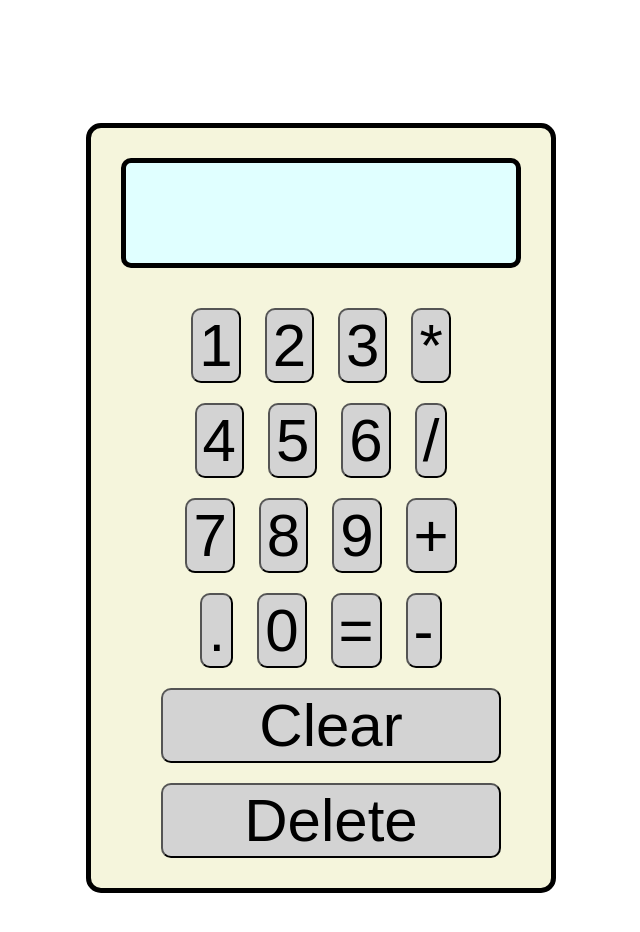
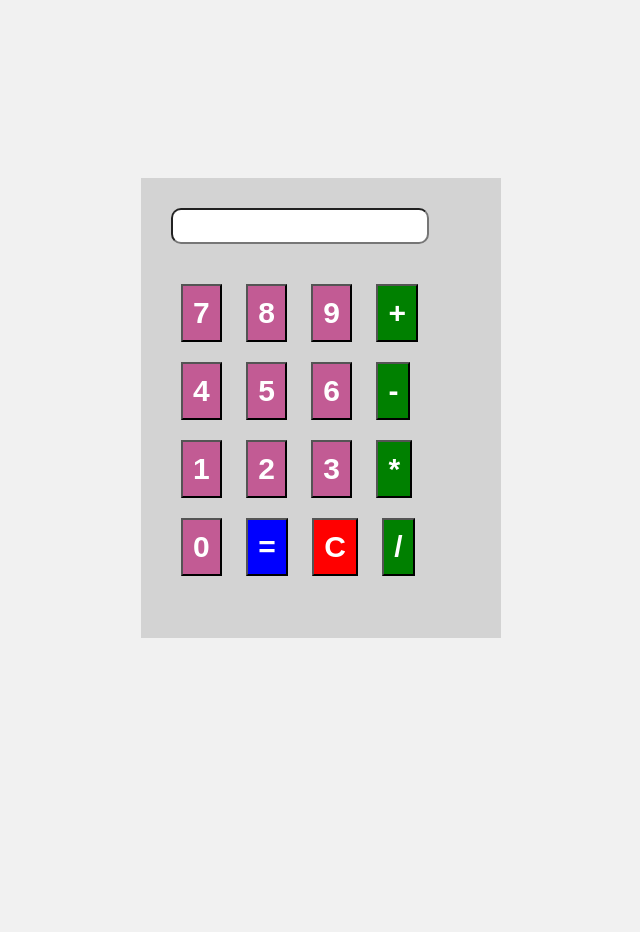
Before and after one commit to shreesty/Project-Calculator, a plain HTML site: page index.html in a window 1280 px wide. Shown: the whole page, without its empty margins (319-959 px from the left). After the commit the page ends 816 px from the top, so only its background shows below. Drawn offline with Linux system fonts and the light colour scheme.

Commit message:
Changes in HTML and CSS

```diff
--- a/index.html
+++ b/index.html
@@ -1,55 +1,35 @@
 <!DOCTYPE html>
-<html lang="en">
+<html>
 <head>
-    <meta charset="UTF-8">
-    <meta http-equiv="X-UA-Compatible" content="IE=edge">
-    <meta name="viewport" content="width=device-width, initial-scale=1.0">
-    <title>Calculator</title>
-    <link rel="stylesheet" href="style.css">
+  <title>Calculator</title>
+  <link rel="stylesheet"  href="style.css">
 </head>
 <body>
-
-<div class="Main">
-    <div class="top-display">     </div>
-
-    <div class="Container">
-
-        <div class="one">
-            <button class="button">1</button>
-            <button class="button">2</button>
-            <button class="button">3</button>
-            <button class="button operator">*</button>
-        </div>
-        <div class="two">
-            <button class="button">4</button>
-            <button class="button">5</button>
-            <button class="button">6</button>
-            <button class="button operator">/</button>
-        </div>
-        <div class="three">
-            <button class="button">7</button>
-            <button class="button">8</button>
-            <button class="button">9</button>
-            <button class="button operator">+</button>
-        </div>
-        <div class="four">
-            <button class="button">.</button>
-            <button class="button">0</button>
-            <button class="button">=</button>
-            <button class="button operator">-</button>
-        </div>
-
-        <div class="five">
-            <button class="clear">Clear</div>
-                <button class="delete">Delete</div>
-        </div>
+  <div id="calculator">
+    <input type="text" id="result" >
+    <br>
+    <button class="number" value="7">7</button>
+    <button class="number" value="8">8</button>
+    <button class="number" value="9">9</button>
+    <button class="operator" value="+">+</button>
+    <br>
+    <button class="number" value="4">4</button>
+    <button class="number" value="5">5</button>
+    <button class="number" value="6">6</button>
+    <button class="operator" value="-">-</button>
+    <br>
+    <button  class="number" value="1">1</button>
+    <button  class="number" value="2">2</button>
+    <button class="number" value="3">3</button>
+    <button  class="operator" value="*">*</button>
+    <br>
+    <button  class="number" value="0">0</button>
+    <button id="equal" value="=">=</button>
+    <button  id="clear" value="C">C</button>
+    <button class="operator" value="/">/</button>
 
 
-
-    </div>
-</div>
-
-
-
+  </div>
+  <script src="script.js"></script>
 </body>
 </html>
--- a/style.css
+++ b/style.css
@@ -1,54 +1,57 @@
-body
-{
+body {
+    font-family: Arial, sans-serif;
+    background-color: #f1f1f1;
+    height:100vh;
     display:flex;
     justify-content: center;
-    height: 1000px;
     align-items: center;
+  }
+
+  #calculator
+  {
+    background-color: lightgray;
+    height:400px;
+    width:300px;
+    padding: 30px;
+  }
+
+  #result
+  {
+    height:30px;
+    width:250px;
+    border-radius: 10px;
+    margin-bottom: 30px;
+    font-weight: bold;
+    font-size: 21px;
 
   }
 
-.Main
+  .number, .operator, #clear, #equal
   {
-    padding: 30px;
-    background-color:beige;
-    height:700px;
-    width:400px;
-    border: 5px solid black;
-    border-radius: 15px;
+
+    margin:10px;
+    font-size: 30px;
+    padding: 10px;
+    color:white;
+    font-weight: bold;
   }
 
-
-.top-display
-
+  .number
   {
-  background-color: lightcyan;
-  height:100px;
-  border: 5px solid black;
-  border-radius: 10px;
+    background-color: rgb(194, 91, 148);
   }
 
-.Container{
-    padding: 30px;
-    text-align: center;
+  .operator
+  {
+    background-color: green;
   }
 
-.button, .clear, .delete{
-
-    font-size: 60px;
-    margin:10px;
-    border-radius: 10px;
-    background-color: lightgray;
-
-}
-.clear, .delete
+  #clear
   {
-    width:100%;
-
+    background-color: red;
   }
 
-/* .one,.two,.three,.four
+  #equal
   {
-    width:100%;
-    border: 1px solid black;
-
-} */
+    background-color: blue;
+  }
```
Lines whose indentation alone changed are shown as unchanged.
